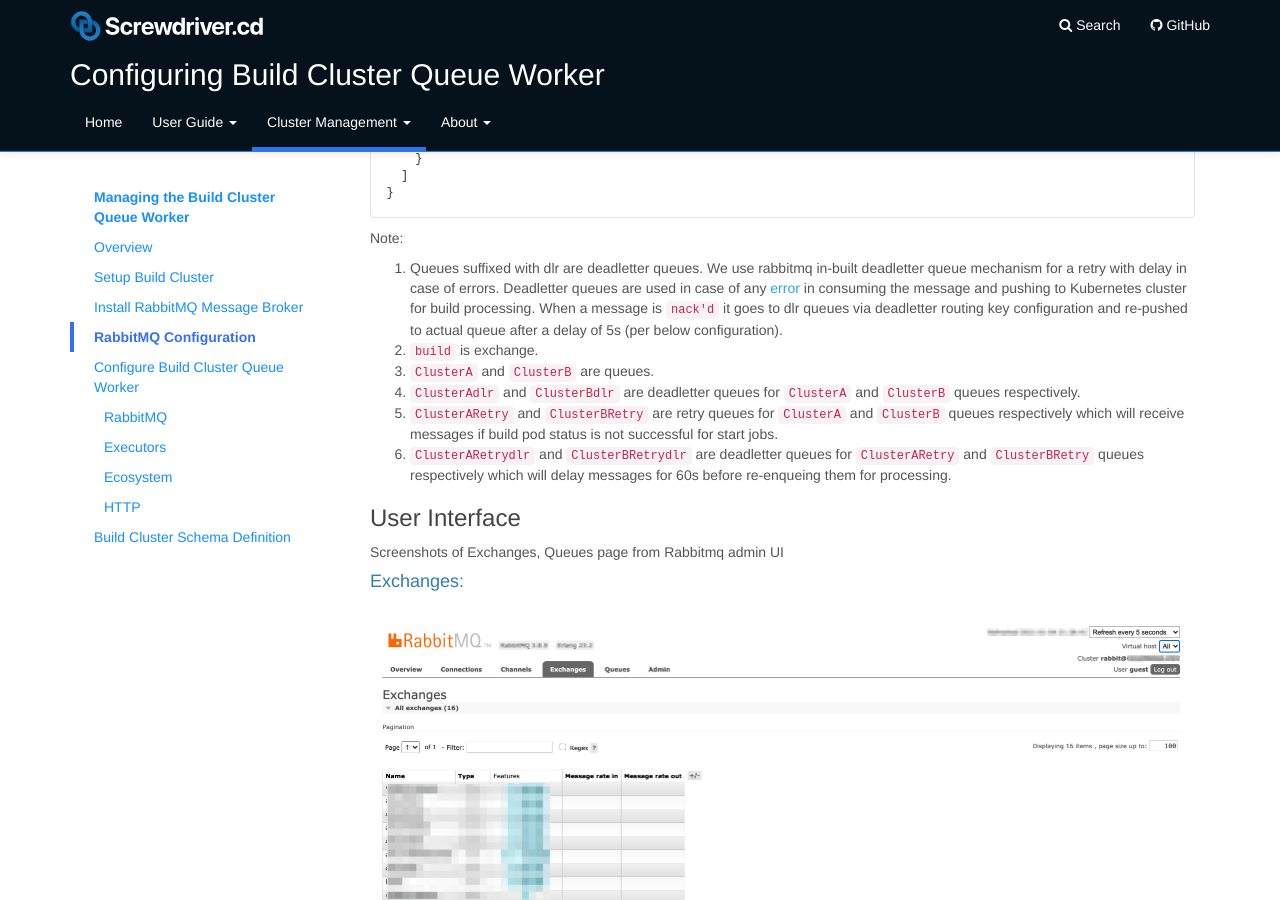
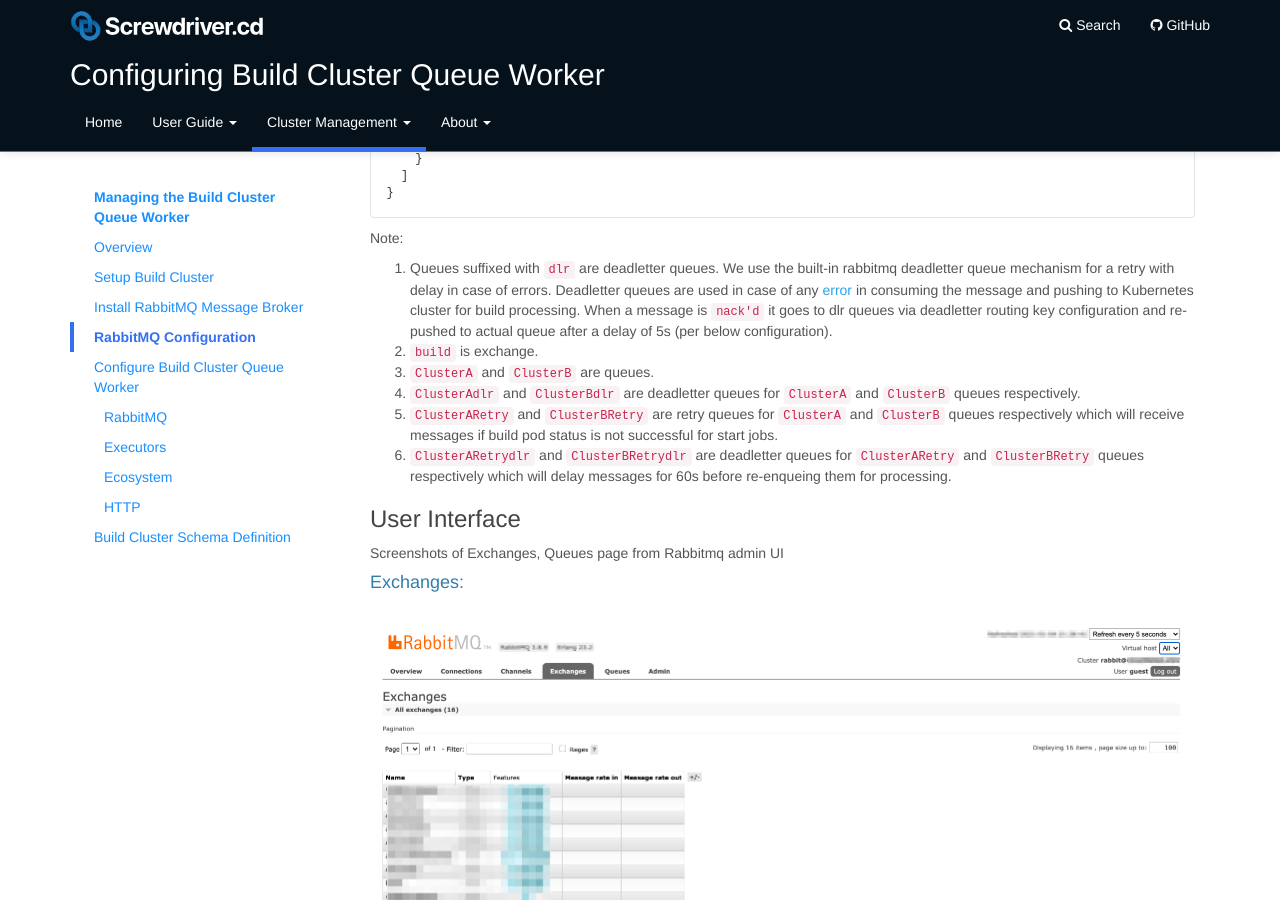
Before and after one commit to screwdriver-cd/guide, a Jekyll site: the page built from docs/cluster-management/configure-buildcluster-queue-worker.md, in a window 1280 px wide and 900 px high, scrolled down 13363 px. Built offline with Jekyll 4.4.1, drawn with Linux system fonts in a browser that asks for light colours.

Commit message:
Update docs/cluster-management/configure-buildcluster-queue-worker.md
Co-authored-by: Tiffany K <tiffanykyi@gmail.com>

````diff
--- a/docs/cluster-management/configure-buildcluster-queue-worker.md
+++ b/docs/cluster-management/configure-buildcluster-queue-worker.md
@@ -796,7 +796,7 @@ Configure Rabbitmq definitions using Rabbitmq admin UI **manually** or use **Imp
 ```
 
 Note:
-1. Queues suffixed with dlr are deadletter queues. We use rabbitmq in-built deadletter queue mechanism for a retry with delay in case of errors.
+1. Queues suffixed with `dlr` are deadletter queues. We use the built-in rabbitmq deadletter queue mechanism for a retry with delay in case of errors.
    Deadletter queues are used in case of any [error](https://github.com/screwdriver-cd/buildcluster-queue-worker/blob/master/receiver.js#L116)
    in consuming the message and pushing to Kubernetes cluster for build processing. When a message is `nack'd` it goes to dlr queues via deadletter
    routing key configuration and re-pushed to actual queue after a delay of 5s (per below configuration).
````
